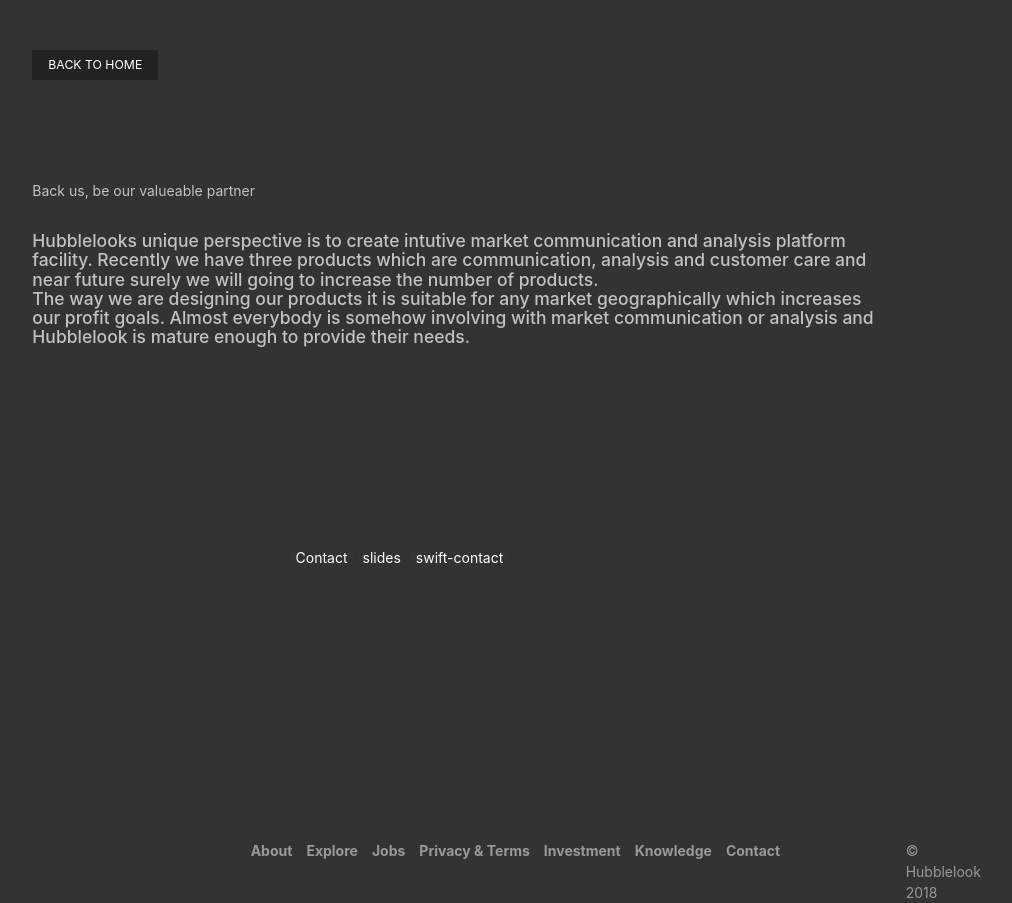
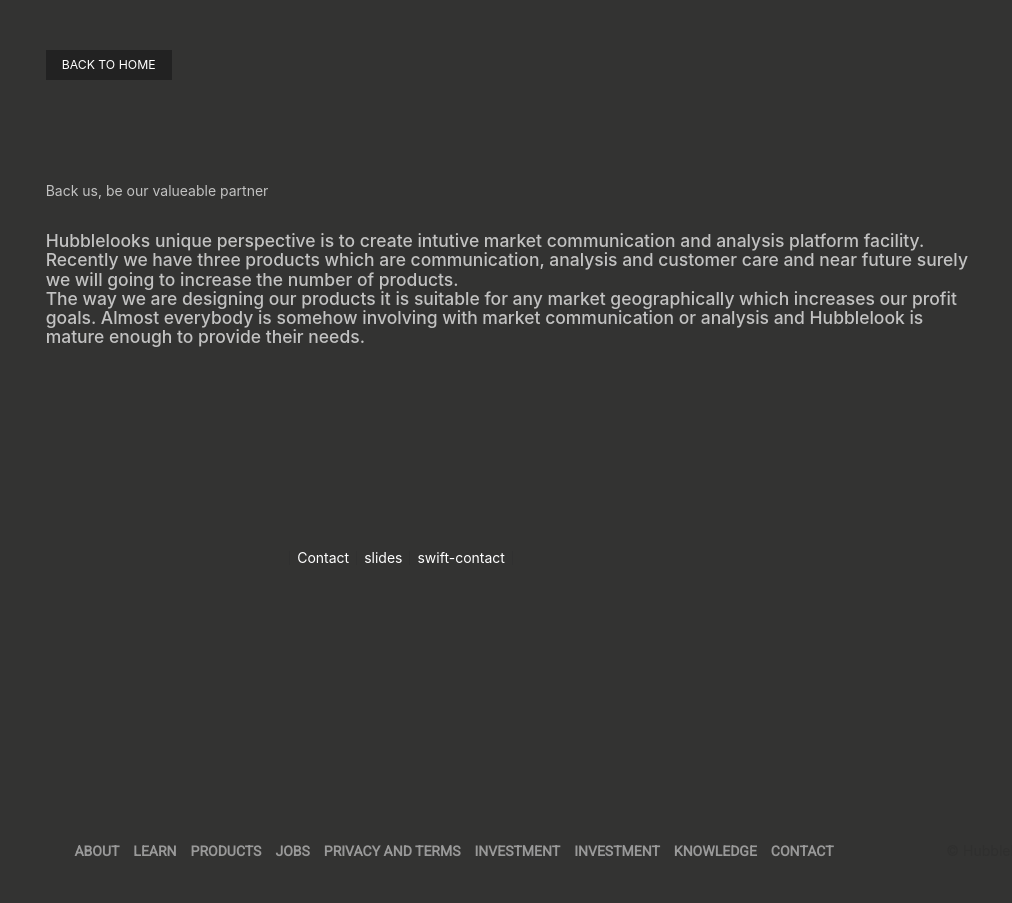
Before and after one commit to mmrshohan/hubblelook-app, a Django app: page /investment_and_contribution/ in a window 1280 px wide. Shown: the whole page, without its empty margins (186-1198 px from the left). After the commit the page ends 856 px from the top, so only its background shows below. Run offline with Django 3.2, Linux system fonts and the light colour scheme; a user stored in the database is signed in; some libraries are stand-ins or nearby versions.

Commit message:
basic changes

```diff
--- a/mainhubblelook/templates/investmentandcontribution.html
+++ b/mainhubblelook/templates/investmentandcontribution.html
@@ -3,8 +3,8 @@
 {% block body %}
 	<div class="main-container">
 		<div class="row">
-			<div class="col-2"></div>
-			<div class="col-8" style="padding-top: 50px;">
+			<div class="col-lg-2 col-sm-0"></div>
+			<div class="col-lg-9 col-sm-12" style="padding-top: 50px;">
 			<!-- Back to HOME button -->
 				<a href="{% url 'home' %}">
 					<button class="uk-button uk-button-secondary uk-button-small">BACK TO HOME</button>
@@ -19,7 +19,7 @@
 				</h5>
 			</div>
 			<!--  return page -->
-			<div class="col-2" >
+			<div class="col-lg-1 col-sm-0" >
 			</div>
 		</div>
 		<!--  investment details and information -->
@@ -52,25 +52,27 @@
   <footer class="footer">
 
     <div class="row">
-			<div class="col-lg-4 col-sm-2"></div>
-			<div class="center aligned col-lg-6 col-sm-8">
-				<div class="ui horizontal list ">
-					<a class="item uk-text-muted" href="{% url 'about' %}">About </a>
+      <div class="col-2"></div>
+      <div class="uk-text-center col-8">
+        <div class="ui horizontal list">
+          <a class="item uk-text-muted" href="{% url 'about' %}">ABOUT </a>
           {% if user.is_authenticated %}
-						<a class="item uk-text-muted" href="{% url 'explore' %}"> Explore </a>
+            <a class="item uk-text-muted" href="{% url 'explore' %}"> LEARN </a>
           {% endif %}
-					<a class="item uk-text-muted" href="">Jobs</a>
-					<a class="item uk-text-muted" href="#">Privacy & Terms</a>
-					<a class="item uk-text-muted" href="{% url 'InvCon-view' %}">Investment</a>
-					<a class="item uk-text-muted" href=""> Knowledge </a>
-					<a class="item uk-text-muted" href="{% url 'Contact-View' %}">Contact</a>
+          <a class="item uk-text-muted" href="{% url 'products' %}">PRODUCTS</a>
+          <a class="item uk-text-muted" href="{% url 'job-view' %}">JOBS</a>
+          <a class="item uk-text-muted" href="{% url 'Privacy-View' %}">PRIVACY AND TERMS</a>
+          <a class="item uk-text-muted" href="{% url 'InvCon-view' %}">INVESTMENT</a>
+          <a class="item uk-text-muted" href="{% url 'InvCon-view' %}">INVESTMENT</a>
+          <a class="item uk-text-muted" href="{% url 'customecare-view' %}"> KNOWLEDGE </a>
+          <a class="item uk-text-muted" href="{% url 'Contact-View' %}">CONTACT</a>
         </div>
       </div>
 
       <!--copyright code-->
-			<div class="col-lg-1 col-sm-2">
-				<div class="ui right floated horizontal lis uk-text-mutedt">
-					<div class="disabled item  uk-text-muted" href="#">© Hubblelook 2018</div>
+      <div class="col-2">
+        <div class="ui right floated horizontal list">
+          <div class="disabled item uk-text-muted" href="#">© Hubblelook 2018</div>
         </div>
       </div>
     </div>
@@ -81,6 +83,8 @@
 	<style type="text/css" media="screen">
 	body, html {
 		background-color: #333332;
+		margin-left:10px;
+		margin-right:10px;
 	}
 	.main-container {
 		min-height: 100%;
@@ -98,6 +102,8 @@
 		}
 	  footer div a {
 		  font-weight: bold;
+		  font-family:  'Roboto', sans-serif;
+
 	  }
 
 
```
Also changed, not shown: customercare/templates/customercare.html (+12 -16 lines), mainhubblelook/templates/Contact.html (+6 -14 lines), mainhubblelook/templates/about.html (+5 -3 lines), mainhubblelook/templates/index.html (+7 -1 lines). Lines whose indentation alone changed are shown as unchanged.
